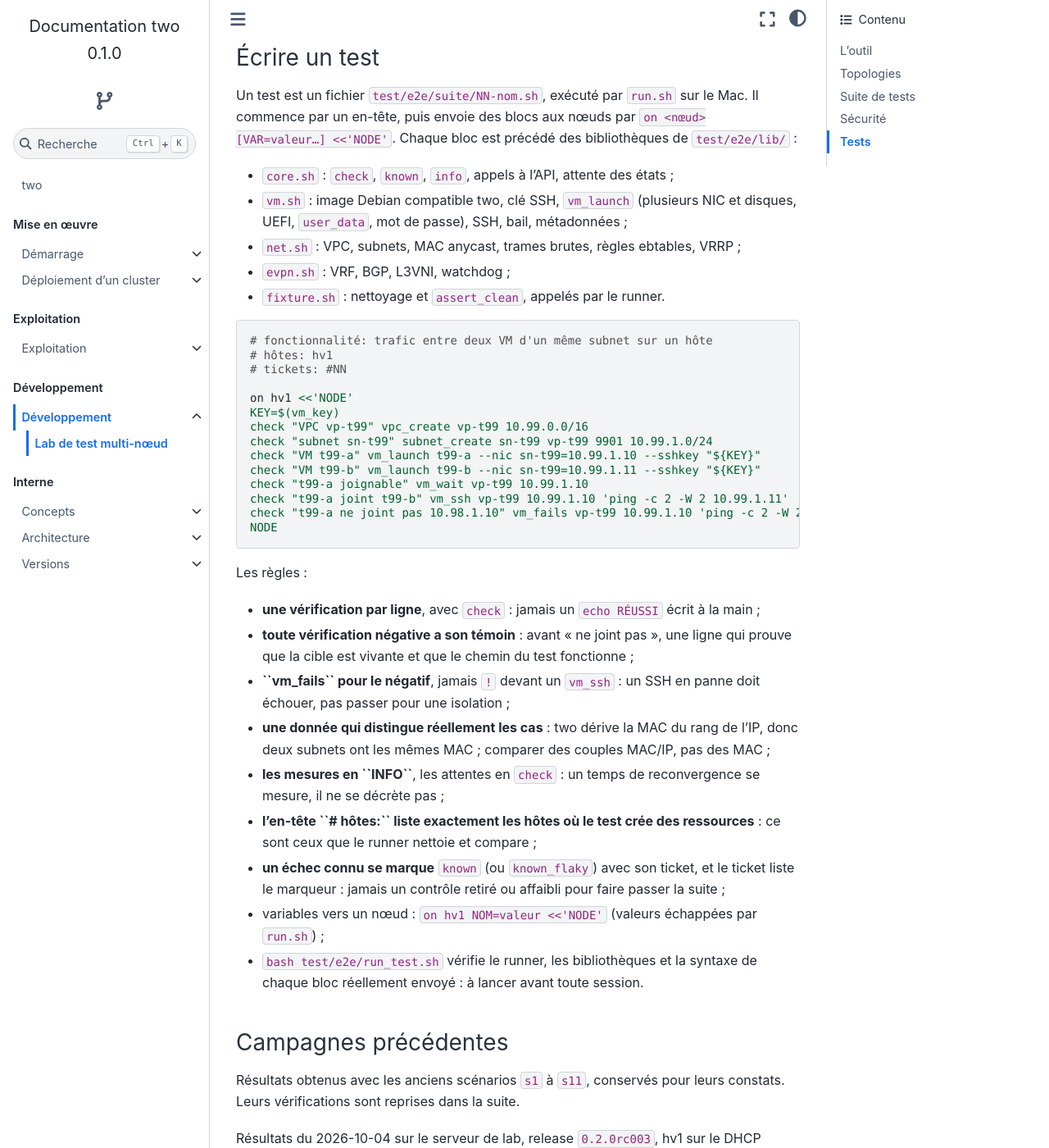
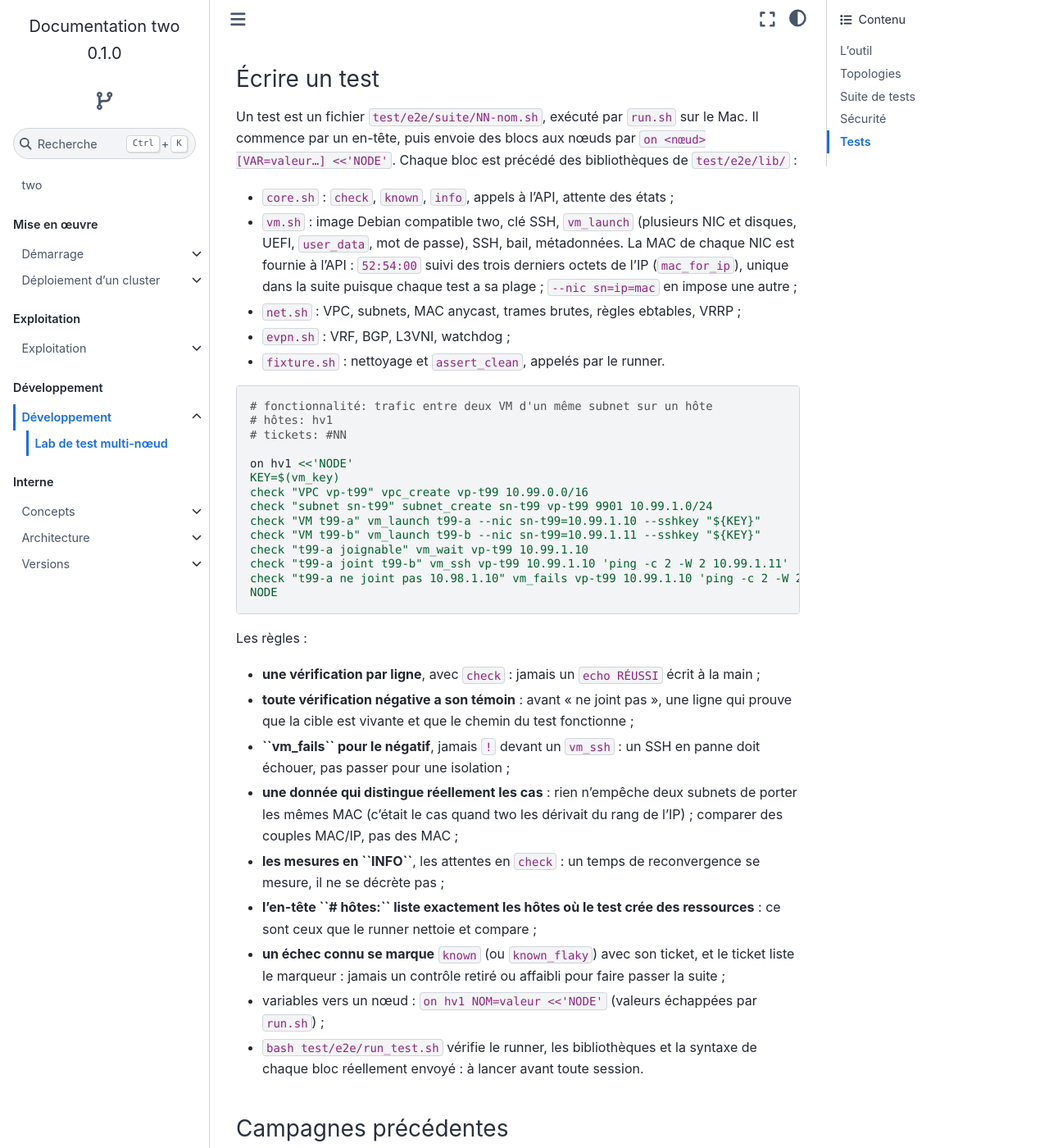
Before and after one commit to GnomeZworc/two-mirror, a Sphinx documentation site: the page built from docs/developpement/lab.rst, in a window 1280 px wide and 1400 px high, scrolled down 11440 px. Shown: the whole window at 82% size. Built offline with Sphinx 7.4.7 and the Sphinx Book theme 1.1.4, drawn with Linux system fonts in a browser that asks for light colours; some of the changed text lies outside the part shown.

Commit message:
f-62: e2e: MAC fournie par le harnais, VM à MAC arbitraire, interface sans mac refusée #62
Signed-off-by: GnomeZworc <nicolas.boufidjeline@g3e.fr>

```diff
--- a/docs/developpement/lab.rst
+++ b/docs/developpement/lab.rst
@@ -434,7 +434,9 @@
 
 * ``core.sh`` : ``check``, ``known``, ``info``, appels à l'API, attente des états ;
 * ``vm.sh`` : image Debian compatible two, clé SSH, ``vm_launch`` (plusieurs NIC et disques, UEFI,
-  ``user_data``, mot de passe), SSH, bail, métadonnées ;
+  ``user_data``, mot de passe), SSH, bail, métadonnées. La MAC de chaque NIC est fournie à l'API :
+  ``52:54:00`` suivi des trois derniers octets de l'IP (``mac_for_ip``), unique dans la suite
+  puisque chaque test a sa plage ; ``--nic sn=ip=mac`` en impose une autre ;
 * ``net.sh`` : VPC, subnets, MAC anycast, trames brutes, règles ebtables, VRRP ;
 * ``evpn.sh`` : VRF, BGP, L3VNI, watchdog ;
 * ``fixture.sh`` : nettoyage et ``assert_clean``, appelés par le runner.
@@ -463,8 +465,9 @@
   la cible est vivante et que le chemin du test fonctionne ;
 * **``vm_fails`` pour le négatif**, jamais ``!`` devant un ``vm_ssh`` : un SSH en panne doit
   échouer, pas passer pour une isolation ;
-* **une donnée qui distingue réellement les cas** : two dérive la MAC du rang de l'IP, donc deux
-  subnets ont les mêmes MAC ; comparer des couples MAC/IP, pas des MAC ;
+* **une donnée qui distingue réellement les cas** : rien n'empêche deux subnets de porter les
+  mêmes MAC (c'était le cas quand two les dérivait du rang de l'IP) ; comparer des couples MAC/IP,
+  pas des MAC ;
 * **les mesures en ``INFO``**, les attentes en ``check`` : un temps de reconvergence se mesure,
   il ne se décrète pas ;
 * **l'en-tête ``# hôtes:`` liste exactement les hôtes où le test crée des ressources** : ce sont
@@ -500,7 +503,7 @@
    === s6-rr-loss : 8 réussi(s), 0 échoué(s)
 
 Dans ce run, le contrôle « uniquement les MAC de son subnet » de ``s1`` ne prouvait rien : two
-dérive la MAC du rang de l'IP, et les VM ``.10``/``.11`` des deux subnets avaient les mêmes MAC.
+dérivait alors la MAC du rang de l'IP, et les VM ``.10``/``.11`` des deux subnets avaient les mêmes MAC.
 Vérifié à la main sur le lab, chaque serveur DHCP ne connaissait que les couples MAC/IP de son
 subnet ; le scénario compare désormais ces couples.
 
```
Also changed, not shown: other parts of docs/developpement/lab.rst (+2 -2 lines), 5 other files.
